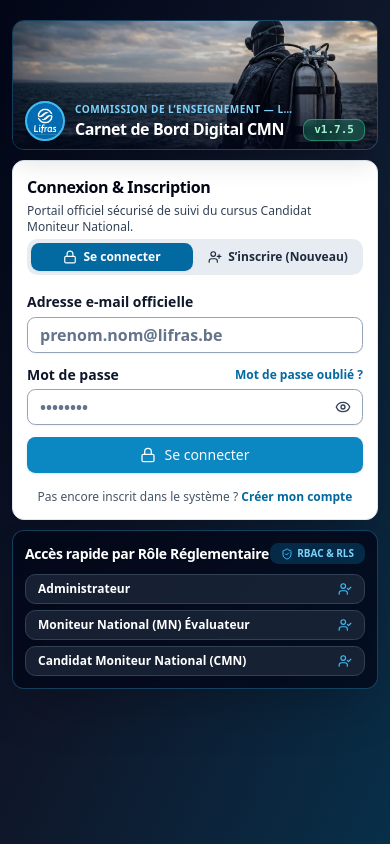
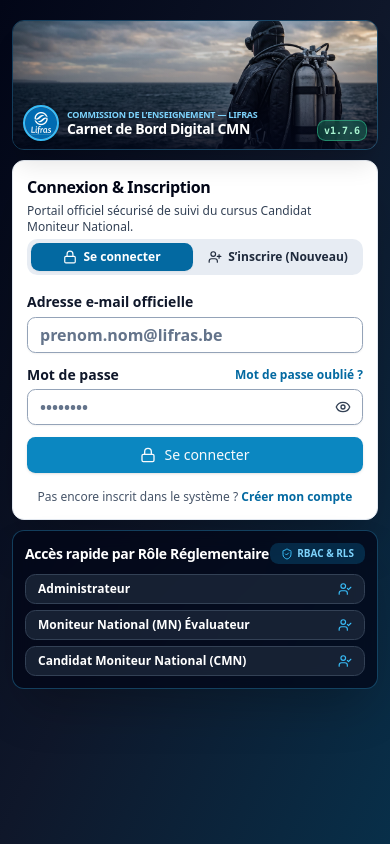
Before and after one commit to finetpatrice-debug/carnet-de-bord-cmn-lifras, a React (Vite) app: page /connexion in a window 390 px wide. Built offline with nearby package versions, Linux system fonts and the light colour scheme; no server answers; what xlsx would draw is missing.

Commit message:
Release v1.7.6 - Alignement vertical logo/titre au-dessus du bloc PC et affichage complet LIFRAS dans bandeau GSM

```diff
--- a/src/domain/referentials.ts
+++ b/src/domain/referentials.ts
@@ -1,6 +1,6 @@
 import type { Criterion, ExamCode, ExamType, Pillar, PillarCode } from './types';
 
-export const APP_VERSION = 'v1.7.5';
+export const APP_VERSION = 'v1.7.6';
 
 export const OFFICIAL_PILLARS: Pillar[] = [
   {
--- a/src/features/auth/LoginPage.tsx
+++ b/src/features/auth/LoginPage.tsx
@@ -204,19 +204,19 @@ export function LoginPage(): React.ReactElement {
         className="pointer-events-none fixed inset-0 md:hidden bg-gradient-to-br from-slate-950 via-slate-900 to-sky-950"
       />
 
-      {/* En-tête agrandi, remonté tout en haut à gauche sur PC (md+) avec "COMMISSION DE L'ENSEIGNEMENT — LIFRAS" sur 1 ligne */}
-      <div className="relative z-10 hidden md:flex items-center gap-4 pt-1">
+      {/* En-tête agrandi, remonté tout en haut sur PC (md+) et aligné verticalement pile au-dessus du bloc Connexion & Inscription */}
+      <div className="relative z-10 hidden md:flex md:ml-[6%] lg:ml-[9%] xl:ml-[11%] w-full max-w-md lg:max-w-[440px] items-center gap-3.5 pt-1">
         <img
           src="/logo-lifras.jpg"
           alt="Logo Officiel LIFRAS"
           className="h-16 w-16 shrink-0 rounded-full border-2 border-sky-400 bg-white object-cover shadow-xl"
         />
-        <div>
+        <div className="min-w-0">
           <div className="whitespace-nowrap text-xs font-extrabold uppercase tracking-wider text-sky-300 drop-shadow">
             Commission de l’Enseignement — LIFRAS
           </div>
-          <div className="flex items-center gap-3">
-            <h1 className="text-2xl font-extrabold leading-tight tracking-tight text-white drop-shadow-md">
+          <div className="flex items-center gap-2.5">
+            <h1 className="whitespace-nowrap text-xl lg:text-2xl font-extrabold leading-tight tracking-tight text-white drop-shadow-md">
               Carnet de Bord Digital CMN
             </h1>
             <Badge className="shrink-0 border border-emerald-400/60 bg-slate-950/75 font-mono text-xs text-emerald-200 backdrop-blur-md">
@@ -236,23 +236,23 @@ export function LoginPage(): React.ReactElement {
             className="h-32 w-full object-cover object-[70%_28%]"
           />
           <div className="absolute inset-0 bg-gradient-to-t from-slate-950/90 via-slate-950/35 to-transparent" />
-          <div className="absolute bottom-0 left-0 right-0 flex items-end justify-between gap-2 px-3 py-2">
-            <div className="flex items-center gap-2.5 min-w-0">
+          <div className="absolute bottom-0 left-0 right-0 flex items-end justify-between gap-1.5 px-2.5 py-2">
+            <div className="flex items-center gap-2 min-w-0 flex-1">
               <img
                 src="/logo-lifras.jpg"
                 alt="Logo Officiel LIFRAS"
-                className="h-10 w-10 shrink-0 rounded-full border-2 border-sky-400 bg-white object-cover shadow-md"
+                className="h-9 w-9 shrink-0 rounded-full border-2 border-sky-400 bg-white object-cover shadow-md"
               />
-              <div className="min-w-0">
-                <div className="truncate text-[10px] font-extrabold uppercase tracking-wider text-sky-300">
+              <div className="min-w-0 flex-1">
+                <div className="text-[9px] leading-tight font-extrabold uppercase tracking-tight text-sky-300">
                   Commission de l’Enseignement — LIFRAS
                 </div>
-                <h1 className="truncate text-base font-extrabold tracking-tight text-white drop-shadow">
+                <h1 className="text-sm leading-tight font-extrabold tracking-tight text-white drop-shadow">
                   Carnet de Bord Digital CMN
                 </h1>
               </div>
             </div>
-            <Badge className="shrink-0 border border-emerald-400/50 bg-emerald-500/25 font-mono text-[11px] text-emerald-200 backdrop-blur-sm">
+            <Badge className="shrink-0 border border-emerald-400/50 bg-emerald-500/25 px-1.5 py-0.5 font-mono text-[10px] text-emerald-200 backdrop-blur-sm">
               {APP_VERSION}
             </Badge>
           </div>
```
